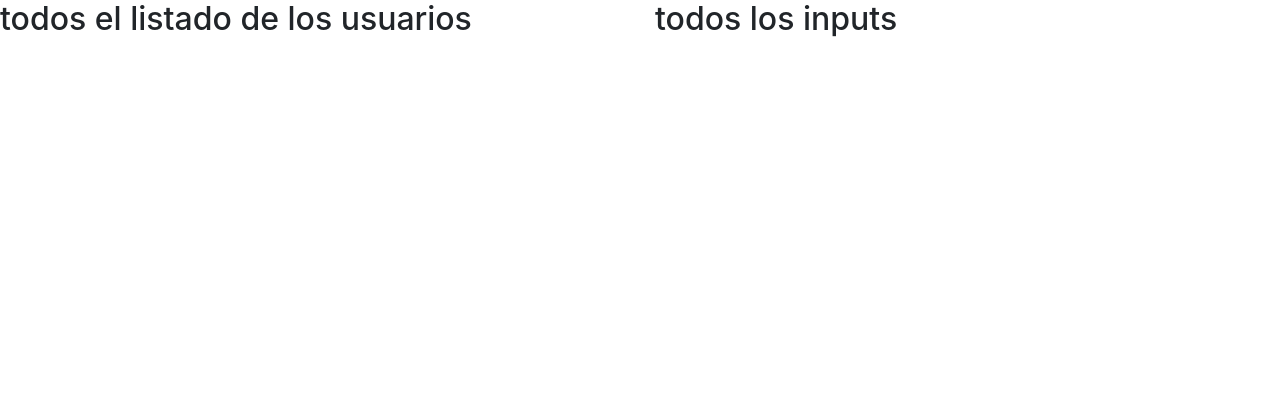
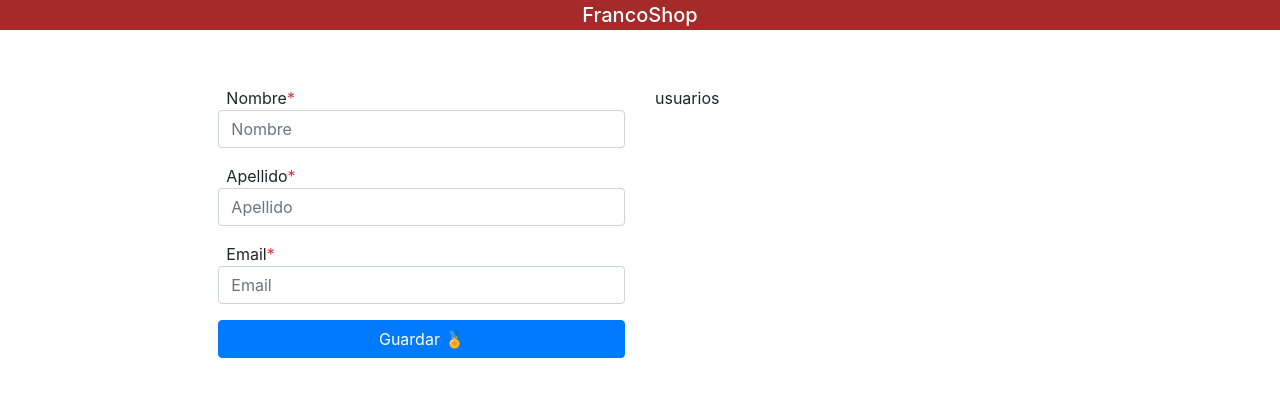
Before and after one commit to pmNiko/form-react, a React (Create React App) app: page / in a window 1280 px wide. Shown: the top 396 px of the page. Built offline with nearby package versions, Linux system fonts and the light colour scheme.

Commit message:
Add form

```diff
--- a/src/App.js
+++ b/src/App.js
@@ -1,25 +1,19 @@
 import React, {useState} from 'react';
 import './App.css';
-import "./components/Header/Header";
-import "./components/Register"
+
+import Header from './components/Header/Header';
+import Register from './components/Register';
 
 function App() {
-  // uso de use state
-  // dentro de una funcion no uso use states
-  // current state, modificador
-  //  useState[0] -> valor de elemento
-  //  useState[1] -> fn modificadora
-
   return (
     <div className="contador-fluid">
-        {/* <Header/> */}
-        <div className="row">
-          <div className="col-6">
-            <h2>todos el listado de los usuarios</h2>
+        <Header/>
+        <div className="row mt-5 justify-content-center ">
+          <div className="col-4">
+            <Register/>
           </div>
-          <div className="col-6">
-            <h2>todos los inputs</h2>
-            {/* <Register/> */}
+          <div className="col-4">
+            usuarios
           </div>
         </div>
     </div>
--- a/src/components/Header/Header.css
+++ b/src/components/Header/Header.css
@@ -1,4 +1,6 @@
 .colorHeader {
-    color: red;
-    font-size: 12px;
+    color: white;
+    font-size: 20px;
+    background-color: brown;
+    padding: 3px;
 }
--- a/src/components/Header/Header.js
+++ b/src/components/Header/Header.js
@@ -1,5 +1,5 @@
 import React from 'react';
-// import './Header.css';
+import './Header.css';
 
 const Header = () => {
     return (
--- a/src/components/Register.js
+++ b/src/components/Register.js
@@ -1,31 +1,74 @@
 import React, {useState} from 'react';
 
 const Register = () => {
+
+    // hook para manejo de errores dentro del form
     const [error, setError] = useState(false);
+    // hook para manejo de user
     const [user, setUser] = useState({
         nombre: '',
         apellido: '',
         mail: ''
+
     });
 
-    handlerInput = (e) =>{
-        const {value: input} = e.target;
+    // funciones para manejar eventos
+    const register = (e) => {
+        e.preventDefault();
+
+        document.getElementById('form').reset();
     }
 
-    const register = () => {
-        console.log("bla");
+    const handlerInput = (e) => {
+        // destruct para recuperar el value y el name
+        const { value, name } = e.target;
+
+        // modifico el estado
+        // uso de spreed para mantener el estado actual
+        // modifico las propiedades dinamicamente con el valor del input
+        setUser({...user, [name] : value})
     }
 
     return (
-        <form onSubmit={register}>
+        <form id="form" onSubmit={register}>
             <div className="form-group">
-                <input type="text" onChange={handlerInput}/>
+                <label htmlFor="nombre" className="ml-2"/>
+                    Nombre<span className="text-danger">*</span>
+                <input type="text" id="nombre"
+                    className="form-control"
+                    placeholder="Nombre"
+                    onChange={handlerInput}
+                    value={user.name}
+                    name= "nombre"
+                />
             </div>
-            <button type="submit" className="btn btn-primary btn-block">
-                registro
+            <div className="form-group">
+                <label htmlFor="apellido" className="ml-2"/>
+                    Apellido<span className="text-danger">*</span>
+                <input type="text" id="apellido"
+                    className="form-control"
+                    placeholder="Apellido"
+                    onChange={handlerInput}
+                    value={user.apellido}
+                    name="apellido"
+                />
+            </div>
+            <div className="form-group">
+                <label htmlFor="mail" className="ml-2"/>
+                    Email<span className="text-danger">*</span>
+                <input type="email" id="mail"
+                    className="form-control"
+                    placeholder="Email"
+                    onChange={handlerInput}
+                    value={user.mail}
+                    name="mail"
+                />
+            </div>
+
+            <button className="btn btn-primary btn-block">
+                Guardar <span role="img" aria-label="medal">🏅</span>
             </button>
         </form>
-
     );
 }
 
```
Also changed, not shown: public/index.html (+6 -2 lines), 1 other file (tests, documents, lock files or other folders).
